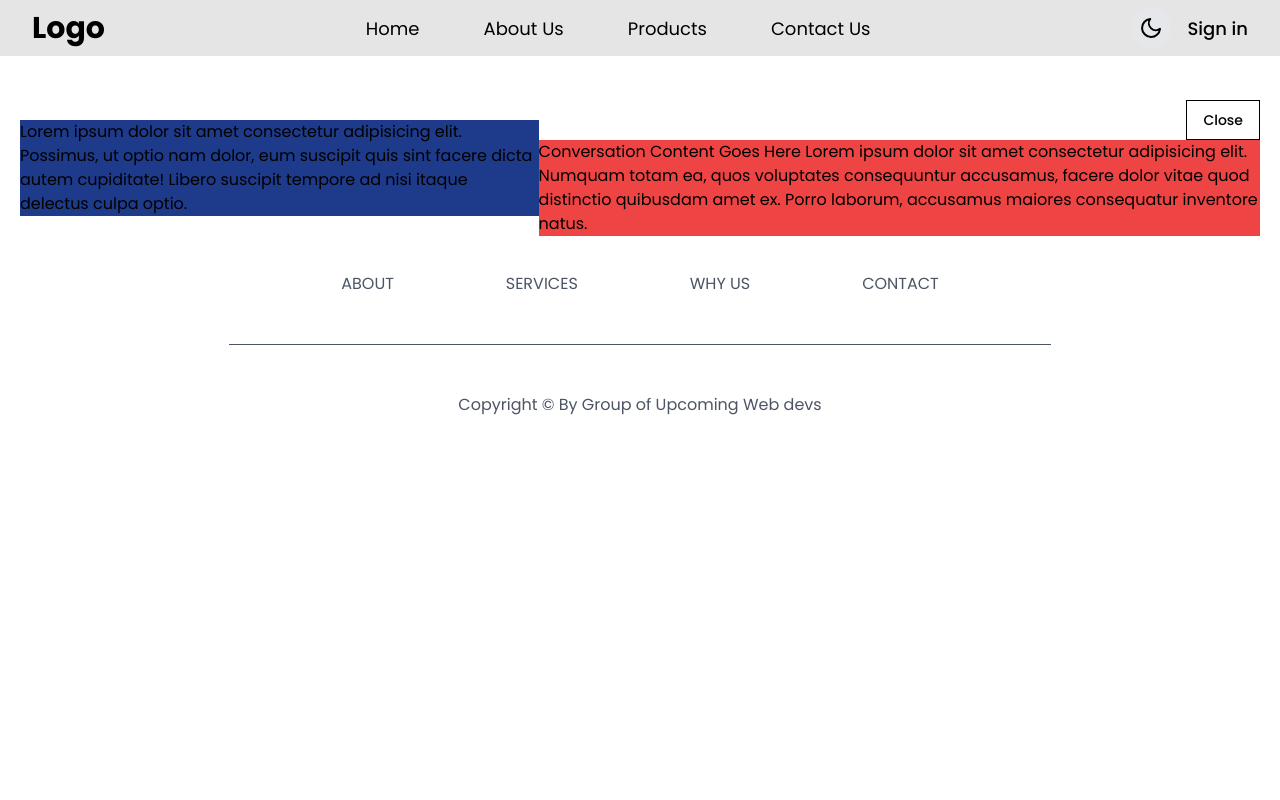
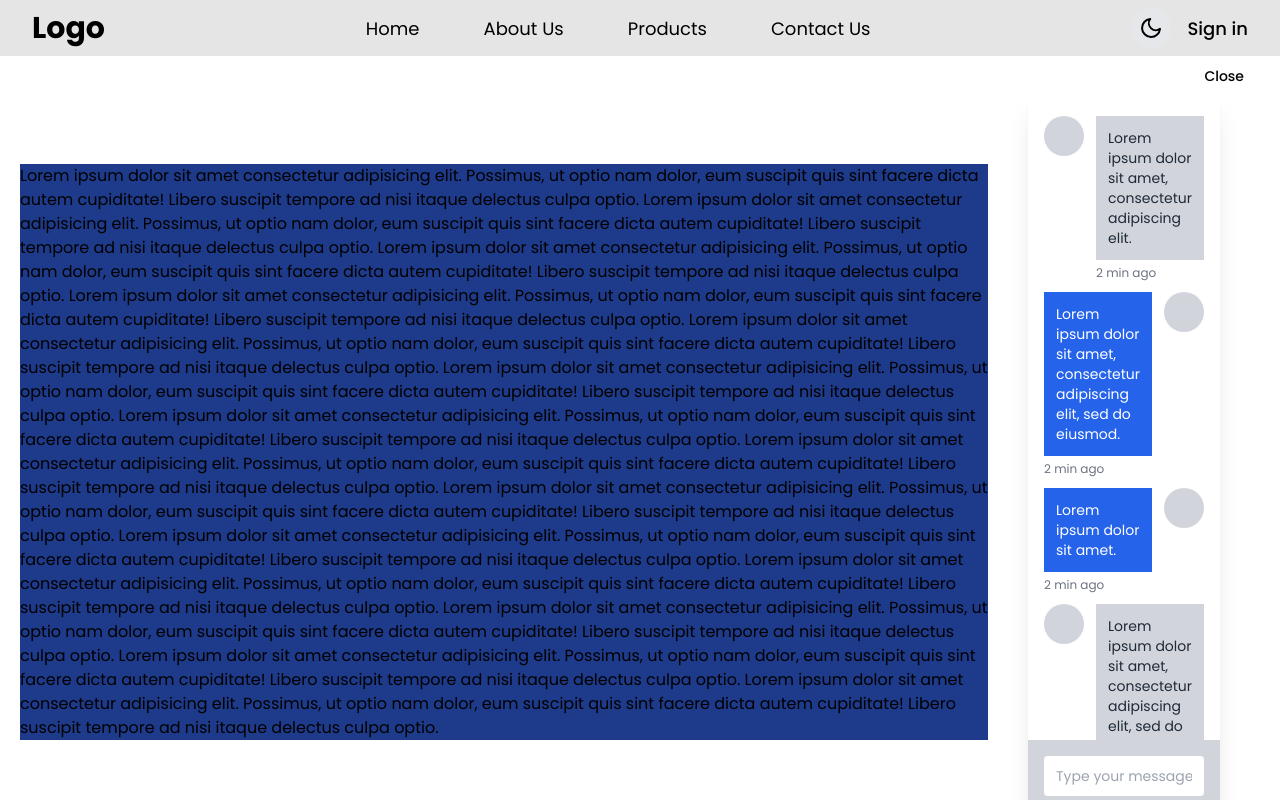
Before and after one commit to namansingh98/moglueui, a Next.js app: page /chat in a window 1280 px wide. Both pictures are taken after a click on the button "Show Conversation". Shown: the top 800 px of the page. Built offline with nearby package versions, Linux system fonts and the light colour scheme.

Commit message:
chat component ready

```diff
--- a/src/components/Conversation.tsx
+++ b/src/components/Conversation.tsx
@@ -7,21 +7,124 @@ interface ConversationProps {
 
 const Conversation: React.FC<ConversationProps> = ({ onClose }) => {
   return (
-    <div className="conversation-container">
-      <div className="flex justify-end  flex-wrap items-center">
-        <Button variant={"outline"} onClick={onClose}>
+    <div className="conversation-container relative ">
+      <div className="flex justify-end absolute top-1 z-40  right-0  flex-wrap items-center">
+        <Button variant={"default"}  className="dark:text-black" onClick={onClose}>
           Close
         </Button>
       </div>
       {/* Place your conversation content here */}
-      <div className="flex flex-row justify-between items-center">
-        <div className="bg-red-500">
-          Conversation Content Goes Here Lorem ipsum dolor sit amet consectetur
-          adipisicing elit. Numquam totam ea, quos voluptates consequuntur
-          accusamus, facere dolor vitae quod distinctio quibusdam amet ex. Porro
-          laborum, accusamus maiores consequatur inventore natus.
+      <div className="flex flex-col items-center justify-center  min-h-screen dark:bg-gray-100 text-gray-800 p-10">
+
+<div className="flex flex-col flex-grow w-full max-w-xl bg-white shadow-xl rounded-lg overflow-hidden">
+  <div className="flex flex-col flex-grow h-0 p-4 overflow-auto">
+    <div className="flex w-full mt-2 space-x-3 max-w-xs">
+      <div className="flex-shrink-0 h-10 w-10 rounded-full bg-gray-300"></div>
+      <div>
+        <div className="bg-gray-300 p-3 rounded-r-lg rounded-bl-lg">
+          <p className="text-sm">Lorem ipsum dolor sit amet, consectetur adipiscing elit.</p>
         </div>
+        <span className="text-xs text-gray-500 leading-none">2 min ago</span>
       </div>
+    </div>
+    <div className="flex w-full mt-2 space-x-3 max-w-xs ml-auto justify-end">
+      <div>
+        <div className="bg-blue-600 text-white p-3 rounded-l-lg rounded-br-lg">
+          <p className="text-sm">Lorem ipsum dolor sit amet, consectetur adipiscing elit, sed do eiusmod.</p>
+        </div>
+        <span className="text-xs text-gray-500 leading-none">2 min ago</span>
+      </div>
+      <div className="flex-shrink-0 h-10 w-10 rounded-full bg-gray-300"></div>
+    </div>
+    <div className="flex w-full mt-2 space-x-3 max-w-xs ml-auto justify-end">
+      <div>
+        <div className="bg-blue-600 text-white p-3 rounded-l-lg rounded-br-lg">
+          <p className="text-sm">Lorem ipsum dolor sit amet.</p>
+        </div>
+        <span className="text-xs text-gray-500 leading-none">2 min ago</span>
+      </div>
+      <div className="flex-shrink-0 h-10 w-10 rounded-full bg-gray-300"></div>
+    </div>
+    <div className="flex w-full mt-2 space-x-3 max-w-xs">
+      <div className="flex-shrink-0 h-10 w-10 rounded-full bg-gray-300"></div>
+      <div>
+        <div className="bg-gray-300 p-3 rounded-r-lg rounded-bl-lg">
+          <p className="text-sm">Lorem ipsum dolor sit amet, consectetur adipiscing elit, sed do eiusmod tempor incididunt ut labore et dolore magna aliqua. </p>
+        </div>
+        <span className="text-xs text-gray-500 leading-none">2 min ago</span>
+      </div>
+    </div>
+    <div className="flex w-full mt-2 space-x-3 max-w-xs ml-auto justify-end">
+      <div>
+        <div className="bg-blue-600 text-white p-3 rounded-l-lg rounded-br-lg">
+          <p className="text-sm">Lorem ipsum dolor sit amet, consectetur adipiscing elit, sed do eiusmod tempor incididunt ut labore et dolore magna aliqua. </p>
+        </div>
+        <span className="text-xs text-gray-500 leading-none">2 min ago</span>
+      </div>
+      <div className="flex-shrink-0 h-10 w-10 rounded-full bg-gray-300"></div>
+    </div>
+    <div className="flex w-full mt-2 space-x-3 max-w-xs ml-auto justify-end">
+      <div>
+        <div className="bg-blue-600 text-white p-3 rounded-l-lg rounded-br-lg">
+          <p className="text-sm">Lorem ipsum dolor sit amet, consectetur adipiscing elit, sed do eiusmod tempor incididunt.</p>
+        </div>
+        <span className="text-xs text-gray-500 leading-none">2 min ago</span>
+      </div>
+      <div className="flex-shrink-0 h-10 w-10 rounded-full bg-gray-300"></div>
+    </div>
+    <div className="flex w-full mt-2 space-x-3 max-w-xs ml-auto justify-end">
+      <div>
+        <div className="bg-blue-600 text-white p-3 rounded-l-lg rounded-br-lg">
+          <p className="text-sm">Lorem ipsum dolor sit amet.</p>
+        </div>
+        <span className="text-xs text-gray-500 leading-none">2 min ago</span>
+      </div>
+      <div className="flex-shrink-0 h-10 w-10 rounded-full bg-gray-300"></div>
+    </div>
+    <div className="flex w-full mt-2 space-x-3 max-w-xs">
+      <div className="flex-shrink-0 h-10 w-10 rounded-full bg-gray-300"></div>
+      <div>
+        <div className="bg-gray-300 p-3 rounded-r-lg rounded-bl-lg">
+          <p className="text-sm">Lorem ipsum dolor sit amet, consectetur adipiscing elit, sed do eiusmod tempor incididunt ut labore et dolore magna aliqua. </p>
+        </div>
+        <span className="text-xs text-gray-500 leading-none">2 min ago</span>
+      </div>
+    </div>
+    <div className="flex w-full mt-2 space-x-3 max-w-xs">
+      <div className="flex-shrink-0 h-10 w-10 rounded-full bg-gray-300"></div>
+      <div>
+        <div className="bg-gray-300 p-3 rounded-r-lg rounded-bl-lg">
+          <p className="text-sm">Lorem ipsum dolor sit amet, consectetur adipiscing elit, sed do eiusmod tempor incididunt ut labore et dolore magna aliqua. </p>
+        </div>
+        <span className="text-xs text-gray-500 leading-none">2 min ago</span>
+      </div>
+    </div>
+    <div className="flex w-full mt-2 space-x-3 max-w-xs">
+      <div className="flex-shrink-0 h-10 w-10 rounded-full bg-gray-300"></div>
+      <div>
+        <div className="bg-gray-300 p-3 rounded-r-lg rounded-bl-lg">
+          <p className="text-sm">Lorem ipsum dolor sit amet, consectetur adipiscing elit, sed do eiusmod tempor incididunt ut labore et dolore magna aliqua. </p>
+        </div>
+        <span className="text-xs text-gray-500 leading-none">2 min ago</span>
+      </div>
+    </div>
+    <div className="flex w-full mt-2 space-x-3 max-w-xs ml-auto justify-end">
+      <div>
+        <div className="bg-blue-600 text-white p-3 rounded-l-lg rounded-br-lg">
+          <p className="text-sm">Lorem ipsum dolor sit.</p>
+        </div>
+        <span className="text-xs text-gray-500 leading-none">2 min ago</span>
+      </div>
+      <div className="flex-shrink-0 h-10 w-10 rounded-full bg-gray-300"></div>
+    </div>
+  </div>
+
+  <div className="bg-gray-300 p-4">
+    <input className="flex items-center h-10 w-full rounded px-3 text-sm" type="text" placeholder="Type your message…" />
+  </div>
+</div>
+
+</div>
     </div>
   );
 };
--- a/src/components/VidoeChat.tsx
+++ b/src/components/VidoeChat.tsx
@@ -2,7 +2,22 @@ import React from 'react'
 
 const VidoeChat = () => {
   return (
-    <div className='bg-blue-900'>Lorem ipsum dolor sit amet consectetur adipisicing elit. Possimus, ut optio nam dolor, eum suscipit quis sint facere dicta autem cupiditate! Libero suscipit tempore ad nisi itaque delectus culpa optio.</div>
+    <div className='bg-blue-900 flex items-center jus'>
+      Lorem ipsum dolor sit amet consectetur adipisicing elit. Possimus, ut optio nam dolor, eum suscipit quis sint facere dicta autem cupiditate! Libero suscipit tempore ad nisi itaque delectus culpa optio.
+      Lorem ipsum dolor sit amet consectetur adipisicing elit. Possimus, ut optio nam dolor, eum suscipit quis sint facere dicta autem cupiditate! Libero suscipit tempore ad nisi itaque delectus culpa optio.
+      Lorem ipsum dolor sit amet consectetur adipisicing elit. Possimus, ut optio nam dolor, eum suscipit quis sint facere dicta autem cupiditate! Libero suscipit tempore ad nisi itaque delectus culpa optio.
+      Lorem ipsum dolor sit amet consectetur adipisicing elit. Possimus, ut optio nam dolor, eum suscipit quis sint facere dicta autem cupiditate! Libero suscipit tempore ad nisi itaque delectus culpa optio.
+      Lorem ipsum dolor sit amet consectetur adipisicing elit. Possimus, ut optio nam dolor, eum suscipit quis sint facere dicta autem cupiditate! Libero suscipit tempore ad nisi itaque delectus culpa optio.
+      Lorem ipsum dolor sit amet consectetur adipisicing elit. Possimus, ut optio nam dolor, eum suscipit quis sint facere dicta autem cupiditate! Libero suscipit tempore ad nisi itaque delectus culpa optio.
+      Lorem ipsum dolor sit amet consectetur adipisicing elit. Possimus, ut optio nam dolor, eum suscipit quis sint facere dicta autem cupiditate! Libero suscipit tempore ad nisi itaque delectus culpa optio.
+      Lorem ipsum dolor sit amet consectetur adipisicing elit. Possimus, ut optio nam dolor, eum suscipit quis sint facere dicta autem cupiditate! Libero suscipit tempore ad nisi itaque delectus culpa optio.
+      Lorem ipsum dolor sit amet consectetur adipisicing elit. Possimus, ut optio nam dolor, eum suscipit quis sint facere dicta autem cupiditate! Libero suscipit tempore ad nisi itaque delectus culpa optio.
+      Lorem ipsum dolor sit amet consectetur adipisicing elit. Possimus, ut optio nam dolor, eum suscipit quis sint facere dicta autem cupiditate! Libero suscipit tempore ad nisi itaque delectus culpa optio.
+      Lorem ipsum dolor sit amet consectetur adipisicing elit. Possimus, ut optio nam dolor, eum suscipit quis sint facere dicta autem cupiditate! Libero suscipit tempore ad nisi itaque delectus culpa optio.
+      Lorem ipsum dolor sit amet consectetur adipisicing elit. Possimus, ut optio nam dolor, eum suscipit quis sint facere dicta autem cupiditate! Libero suscipit tempore ad nisi itaque delectus culpa optio.
+      Lorem ipsum dolor sit amet consectetur adipisicing elit. Possimus, ut optio nam dolor, eum suscipit quis sint facere dicta autem cupiditate! Libero suscipit tempore ad nisi itaque delectus culpa optio.
+      Lorem ipsum dolor sit amet consectetur adipisicing elit. Possimus, ut optio nam dolor, eum suscipit quis sint facere dicta autem cupiditate! Libero suscipit tempore ad nisi itaque delectus culpa optio.
+      </div>
   )
 }
 
--- a/src/pages/chat/index.tsx
+++ b/src/pages/chat/index.tsx
@@ -1,7 +1,7 @@
 import React, { useState } from "react";
 import VidoeChat from "@/components/VidoeChat";
 import Conversation from "@/components/Conversation";
-import {Button} from "@/components/ui/button";
+import { Button } from "@/components/ui/button";
 const Chat: React.FC = () => {
   const [conversationVisible, setConversationVisible] = useState(false);
 
@@ -11,15 +11,17 @@ const Chat: React.FC = () => {
 
   return (
     <div className="flex  flex-col w-full h-full items-center justify-center">
-      <div className="relative top-20  flex justify-center items-center p-5">
+      <div className="relative  top-8  flex justify-center items-center p-5">
         <VidoeChat />
         <div>
-        <Button variant={"outline"}  onClick={toggleConversation} style={{ display: conversationVisible ? 'none' : 'block' }}>
-          Show Conversation
-        </Button>
-        {conversationVisible && (
-          <Conversation onClose={toggleConversation} />
-        )}
+          <Button
+            variant={"outline"}
+            onClick={toggleConversation}
+            style={{ display: conversationVisible ? "none" : "block" }}
+          >
+            Show Conversation
+          </Button>
+          {conversationVisible && <Conversation onClose={toggleConversation} />}
         </div>
       </div>
     </div>
```
